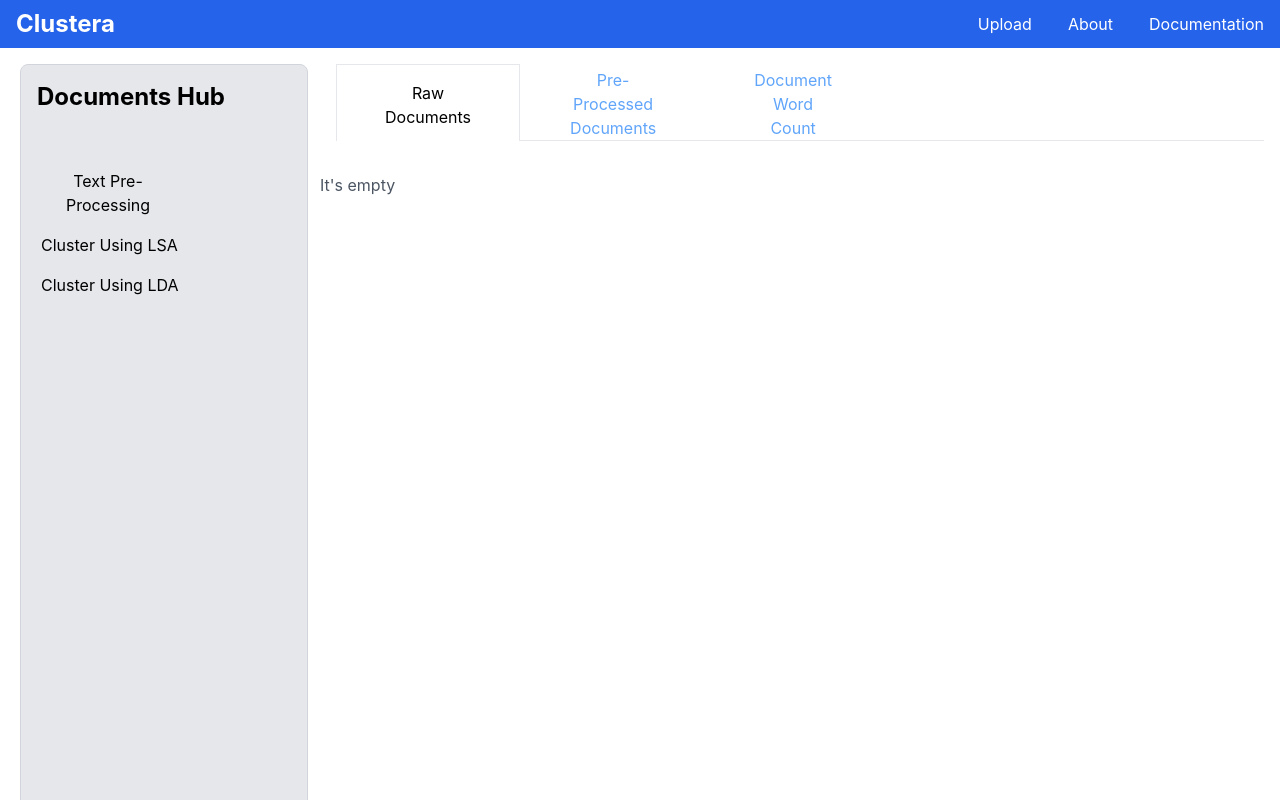
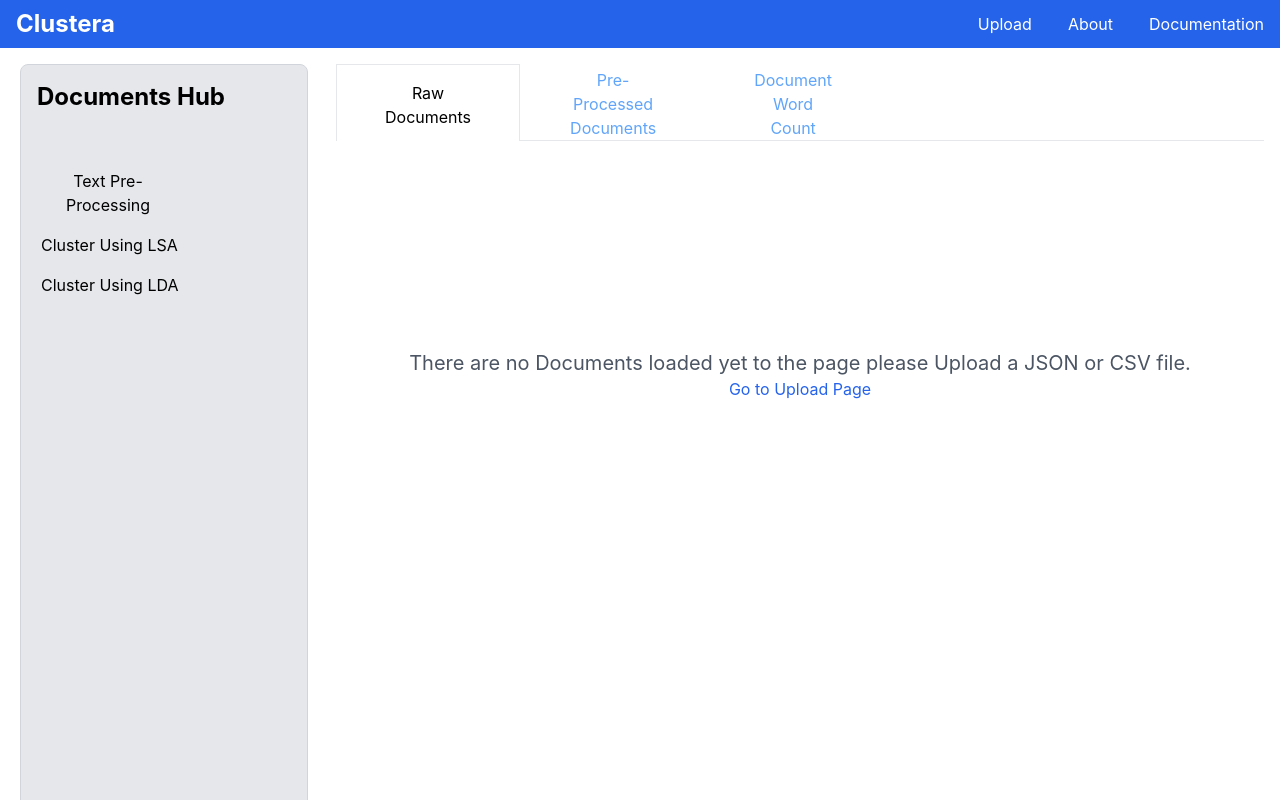
Before and after one commit to amtw123456/Clustera, a React (Create React App) app in the folder frontend/clustera-react-app/: page /documentsPage in a window 1280 px wide. Built offline with nearby package versions, Linux system fonts and the light colour scheme.

Commit message:
feat: added text notification when there is no file uploaded or the text has not been tokenized

```diff
--- a/frontend/clustera-react-app/src/pages/documents_page/DocPage.js
+++ b/frontend/clustera-react-app/src/pages/documents_page/DocPage.js
@@ -125,45 +125,12 @@ function DocPage() {
               )
             )
           }</li>
-          <li><Link to="/cluster_page_lda" class="block py-2 px-5 text-black hover:bg-gray-300">Cluster Using LSA</Link></li>
-          <li><Link to="/cluster_page_lsa" class="block py-2 px-5 text-black hover:bg-gray-300">Cluster Using LDA</Link></li>
+          <li><Link to="/cluster_page_lsa" class="block py-2 px-5 text-black hover:bg-gray-300">Cluster Using LSA</Link></li>
+          <li><Link to="/cluster_page_lda" class="block py-2 px-5 text-black hover:bg-gray-300">Cluster Using LDA</Link></li>
         </ul>
       </div>
       <div class="mx-auto w-3/5">
       </div>
-
-      {/* <div class="flex items-center justify-center mb-5">
-        {
-          isLoading ? (
-            // <div>
-            //     <svg aria-hidden="true" class="inline w-8 h-8 text-gray-200 animate-spin dark:text-gray-600 fill-purple-600" viewBox="0 0 100 101" fill="none" xmlns="http://www.w3.org/2000/svg">
-            //         <path d="M100 50.5908C100 78.2051 77.6142 100.591 50 100.591C22.3858 100.591 0 78.2051 0 50.5908C0 22.9766 22.3858 0.59082 50 0.59082C77.6142 0.59082 100 22.9766 100 50.5908ZM9.08144 50.5908C9.08144 73.1895 27.4013 91.5094 50 91.5094C72.5987 91.5094 90.9186 73.1895 90.9186 50.5908C90.9186 27.9921 72.5987 9.67226 50 9.67226C27.4013 9.67226 9.08144 27.9921 9.08144 50.5908Z" fill="currentColor"/>
-            //         <path d="M93.9676 39.0409C96.393 38.4038 97.8624 35.9116 97.0079 33.5539C95.2932 28.8227 92.871 24.3692 89.8167 20.348C85.8452 15.1192 80.8826 10.7238 75.2124 7.41289C69.5422 4.10194 63.2754 1.94025 56.7698 1.05124C51.7666 0.367541 46.6976 0.446843 41.7345 1.27873C39.2613 1.69328 37.813 4.19778 38.4501 6.62326C39.0873 9.04874 41.5694 10.4717 44.0505 10.1071C47.8511 9.54855 51.7191 9.52689 55.5402 10.0491C60.8642 10.7766 65.9928 12.5457 70.6331 15.2552C75.2735 17.9648 79.3347 21.5619 82.5849 25.841C84.9175 28.9121 86.7997 32.2913 88.1811 35.8758C89.083 38.2158 91.5421 39.6781 93.9676 39.0409Z" fill="currentFill"/>
-            //     </svg>
-            //     <span class="sr-only">Loading...</span>
-            // </div>
-            <div>
-              <button disabled type="button" class="w-60 bg-blue-500 mx-3 hover:bg-blue-700 text-white font-bold py-2 px-4 rounded justify-center flex items-center">
-                <svg aria-hidden="true" role="status" class="inline w-5 h-5 me-3 text-white animate-spin fill-purple-600" viewBox="0 0 100 101" fill="none" xmlns="http://www.w3.org/2000/svg">
-                  <path d="M100 50.5908C100 78.2051 77.6142 100.591 50 100.591C22.3858 100.591 0 78.2051 0 50.5908C0 22.9766 22.3858 0.59082 50 0.59082C77.6142 0.59082 100 22.9766 100 50.5908ZM9.08144 50.5908C9.08144 73.1895 27.4013 91.5094 50 91.5094C72.5987 91.5094 90.9186 73.1895 90.9186 50.5908C90.9186 27.9921 72.5987 9.67226 50 9.67226C27.4013 9.67226 9.08144 27.9921 9.08144 50.5908Z" fill="currentColor" />
-                  <path d="M93.9676 39.0409C96.393 38.4038 97.8624 35.9116 97.0079 33.5539C95.2932 28.8227 92.871 24.3692 89.8167 20.348C85.8452 15.1192 80.8826 10.7238 75.2124 7.41289C69.5422 4.10194 63.2754 1.94025 56.7698 1.05124C51.7666 0.367541 46.6976 0.446843 41.7345 1.27873C39.2613 1.69328 37.813 4.19778 38.4501 6.62326C39.0873 9.04874 41.5694 10.4717 44.0505 10.1071C47.8511 9.54855 51.7191 9.52689 55.5402 10.0491C60.8642 10.7766 65.9928 12.5457 70.6331 15.2552C75.2735 17.9648 79.3347 21.5619 82.5849 25.841C84.9175 28.9121 86.7997 32.2913 88.1811 35.8758C89.083 38.2158 91.5421 39.6781 93.9676 39.0409Z" fill="currentFill" />
-                </svg>
-                Loading...
-              </button>
-            </div>
-          ) : (
-            isPreProcessed ? (
-              <button className="w-60 bg-gray-500 mx-3 text-white font-bold py-2 px-4 rounded" disabled>
-                {"Text Pre-Processing"}
-              </button>
-            ) : (
-              <button className="w-60 bg-blue-500 mx-3 hover:bg-blue-700 text-white font-bold py-2 px-4 rounded" onClick={() => preprocessText()}>
-                {"Text Pre-Processing"}
-              </button>
-            )
-          )
-        }
-      </div> */}
 
       {/* <div class="flex items-center justify-center mb-3">
         <button
@@ -256,7 +223,11 @@ function DocPage() {
                 <PDocumentsCard key={index} index={index} item={item} />
               ))
             ) : (
-              <div className="text-center text-gray-600 dark:text-gray-400 mt-4">It's empty</div>
+              <div class="flex-1">
+                <div className="text-center mt-48 text-gray-600 text-base dark:text-gray-400">Documents have not yet been tokenized!</div>
+                <div className="text-center text-gray-600 text-xl dark:text-gray-400">Please press the Text Pre-Processing Button.</div>
+                {/* <Link to="/"><div class="text-center text-blue-600 text-base underline-offset-4">Go to Upload Page</div></Link> */}
+              </div>
             )
           )
         ) :
@@ -265,7 +236,10 @@ function DocPage() {
               <UDocumentsCard key={index} index={index} item={item} />
             ))
           ) : (
-            <div className="text-center text-gray-600 dark:text-gray-400 mt-4">It's empty</div>
+            <div class="flex-1">
+              <div className="text-center mt-48 text-gray-600 text-xl dark:text-gray-400">There are no Documents loaded yet to the page please Upload a JSON or CSV file.</div>
+              <Link to="/"><div class="text-center text-blue-600 text-base underline-offset-4">Go to Upload Page</div></Link>
+            </div>
           )
         }
       </div >
```
